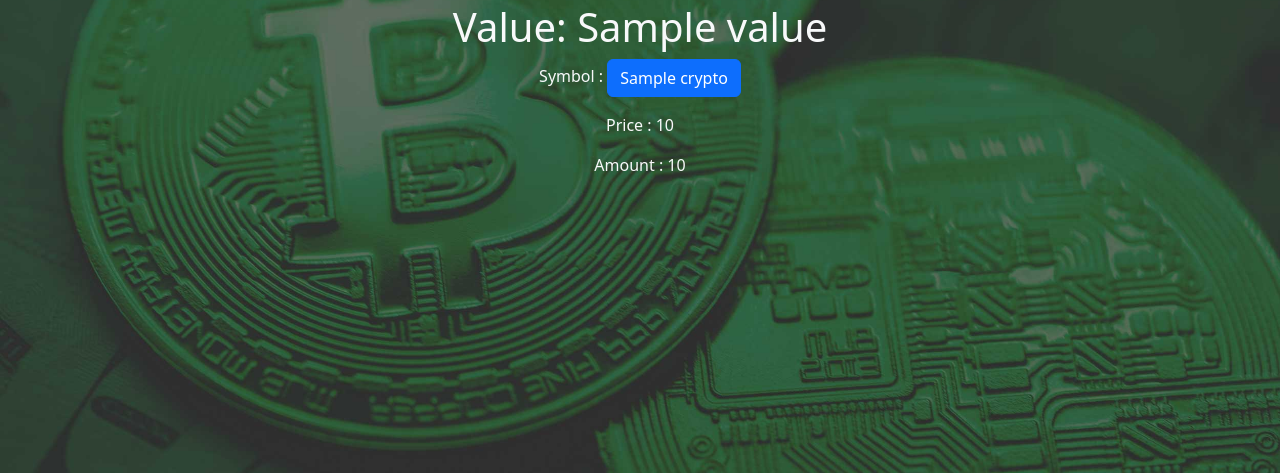
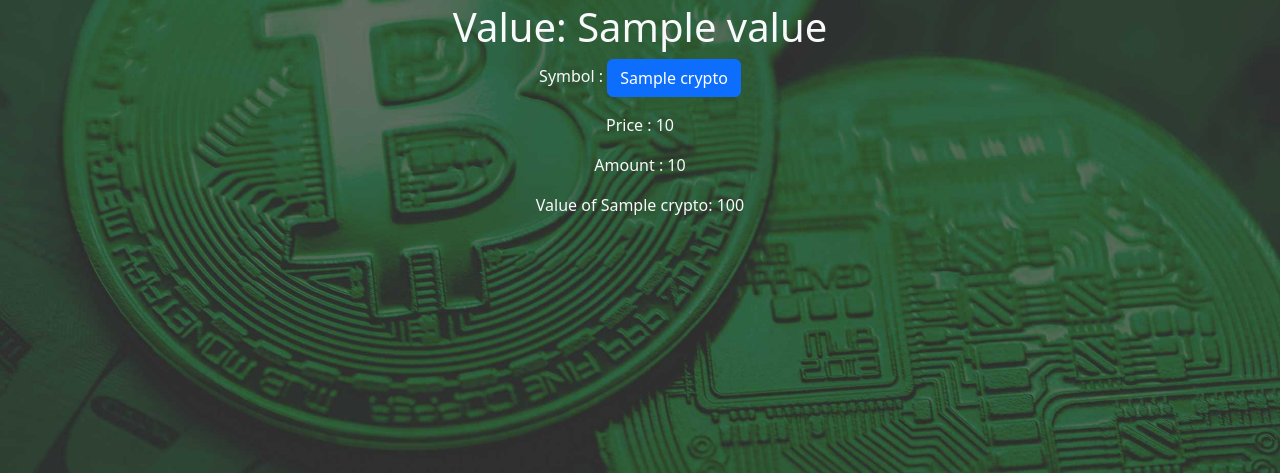
Before and after one commit to joelsers/crypto_simulator, a Flask app: template templates/users/user.html in a window 1280 px wide. Shown: the part 194-667 px from the top of the page. Run offline with Flask 2, Linux system fonts and the light colour scheme; tables that the repository leaves empty hold one stand-in row (values such as "Sample post"); the template is opened without the code that fills it: values that come from a table or form of the project are taken from there, most other values are stand-ins (such as "Sample title", 1, 10 or a date in 2020); some libraries are stand-ins or nearby versions.

Commit message:
added value of your crypto positions and your usdt onto other pages

```diff
--- a/app.py
+++ b/app.py
@@ -231,7 +231,7 @@ def logout():
 
 @app.errorhandler(500)
 def page_not_found(e):
-    # note that we set the 404 status explicitly
+
     return render_template('500.html')
 
 @app.errorhandler(404)
@@ -280,22 +280,6 @@ def show_home():
     return render_template('home.html',cryptos = cryptos)
 
 
-# @app.route('/users')
-# def list_users():
-#     """Page with listing of users.
-
-#     Can take a 'q' param in querystring to search by that username.
-#     """
-
-#     search = request.args.get('q')
-
-#     if not search:
-#         cryptos = Crypto.query.all()
-#     else:
-#         cryptos = Crypto.query.filter(Crypto.name.like(f"%{search}%")).all()
-
-#     return render_template('users/index.html', users=users)
-
 
 @app.route('/user/<user_id>')
 def show_user(user_id):
@@ -332,6 +316,7 @@ def show_user(user_id):
             total +=1
 
     for crypto in users_cryptos:
+
         value += crypto.price * crypto.amount
 
 
@@ -352,12 +337,29 @@ def show_crypto(crypto_name):
 
     update_crypto_price(crypto_name)
 
+    user = User.query.get_or_404(g.user.id)
+
+    users_usdt = UserCrypto.query.filter_by(name = 'USDCUSDT')
+
+    usdts = [usdt for usdt in users_usdt]
+
+    user_crypto = [crypto for crypto in user.crypto]
+
+    crypto_names = [crypto.name for crypto in user_crypto]
+
+
+    for usdt in usdts:
+        if user.id == usdt.user_crypto:
+            user_money = usdt
+
+    USDT = user_money.amount
+
     crypto = Crypto.query.filter_by(name = crypto_name).first()
 
 
 
 
-    return render_template('crypto.html', crypto = crypto)
+    return render_template('crypto.html', crypto = crypto, USDT = USDT)
 
 
 @app.route('/cryptos/<crypto_name>/buy', methods = ['GET', 'POST'])
@@ -366,6 +368,25 @@ def buy_crypto(crypto_name):
     if not g.user:
         flash("Access unauthorized.", "danger")
         return redirect("/login")
+
+    user = User.query.get_or_404(g.user.id)
+
+    users_usdt = UserCrypto.query.filter_by(name = 'USDCUSDT')
+
+    usdts = [usdt for usdt in users_usdt]
+
+    user_crypto = [crypto for crypto in user.crypto]
+
+    crypto_names = [crypto.name for crypto in user_crypto]
+
+
+    for usdt in usdts:
+        if user.id == usdt.user_crypto:
+            user_money = usdt
+
+    USDT = user_money.amount
+
+    crypto = Crypto.query.filter_by(name = crypto_name).first()
 
     if crypto_name == 'USDCUSDT':
         flash("You can't trade that directly", "danger")
@@ -385,7 +406,7 @@ def buy_crypto(crypto_name):
         else:
             return redirect(f'/cryptos/{crypto.name}/buy')
 
-    return render_template('crypto_buy.html', crypto = crypto, buyform = buyform)
+    return render_template('crypto_buy.html', crypto = crypto, buyform = buyform, USDT = USDT)
 
 
 @app.route('/cryptos/<crypto_name>/sell', methods = ['GET', 'POST'])
@@ -397,6 +418,23 @@ def sell_crypto(crypto_name):
         return redirect("/login")
 
     crypto = Crypto.query.filter_by(name = crypto_name).first()
+
+    user = User.query.get_or_404(g.user.id)
+
+    users_usdt = UserCrypto.query.filter_by(name = 'USDCUSDT')
+
+    usdts = [usdt for usdt in users_usdt]
+
+    user_crypto = [crypto for crypto in user.crypto]
+
+    crypto_names = [crypto.name for crypto in user_crypto]
+
+
+    for usdt in usdts:
+        if user.id == usdt.user_crypto:
+            user_money = usdt
+
+    USDT = user_money.amount
 
     if crypto_name == 'USDCUSDT':
         flash("You can't trade that directly", "danger")
@@ -429,7 +467,7 @@ def sell_crypto(crypto_name):
                     flash("You can't sell that much", "danger")
                     return redirect(f"/cryptos/{crypto.name}/sell")
 
-    return render_template('crypto_sell.html', crypto = crypto, sellform = sellform)
+    return render_template('crypto_sell.html', crypto = crypto, sellform = sellform, USDT = USDT)
 
 
 
--- a/templates/crypto_buy.html
+++ b/templates/crypto_buy.html
@@ -7,9 +7,10 @@
 
 <div class="row justify-content-md-center">
   <div class="col-md-7 col-lg-5">
-<h1 class = "display-1">{{crypto.name}}</h1>
+    <h1 class="display-1">{{crypto.name}}</h1>
 
-<p id = "price">Price : {{crypto.price}}</p>
+    <p id="price">Price : {{crypto.price}}</p>
+    <p id="price">USDT : {{USDT}}</p>
 
 
     <form method="POST" id="buy_form">
--- a/templates/users/user.html
+++ b/templates/users/user.html
@@ -6,22 +6,23 @@
 
 
 
-<h1 class = "display-1">Username: {{user.username}}</h1>
+<h1 class="display-1">Username: {{user.username}}</h1>
 
-<h2 class = "display-6">Value: {{value}}</h2>
-<ul class = "list-group">
+<h2 class="display-6">Value: {{value}}</h2>
+<ul class="list-group">
     {% for crypto in users_cryptos %}
 
     <li class='user_cryptos'>
-<p>Symbol : <a class ="btn btn-primary" href="/cryptos/{{crypto.name}}">{{crypto.name}}</a></p>
+        <p>Symbol : <a class="btn btn-primary" href="/cryptos/{{crypto.name}}">{{crypto.name}}</a></p>
 
 
-            <ul class = "list-group">
-                <div class = "wrapper">
-                <li id = "price" class = "pb-3" >Price : {{crypto.price}}</li>
-                <li id = "price" class = "pb-3" >Amount : {{crypto.amount}}</li>
+        <ul class="list-group">
+            <div class="wrapper">
+                <li id="price" class="pb-3">Price : {{crypto.price}}</li>
+                <li id="price" class="pb-3">Amount : {{crypto.amount}}</li>
+                <li id="price" class="pb-3">Value of {{crypto.name}}: {{crypto.amount * crypto.price}}</li>
             </div>
-            </ul>
+        </ul>
     </li>
     {% endfor %}
 </ul>
```
Also changed, not shown: templates/crypto.html (+6 -5 lines), templates/crypto_sell.html (+4 -3 lines). Lines whose indentation alone changed are shown as unchanged.
